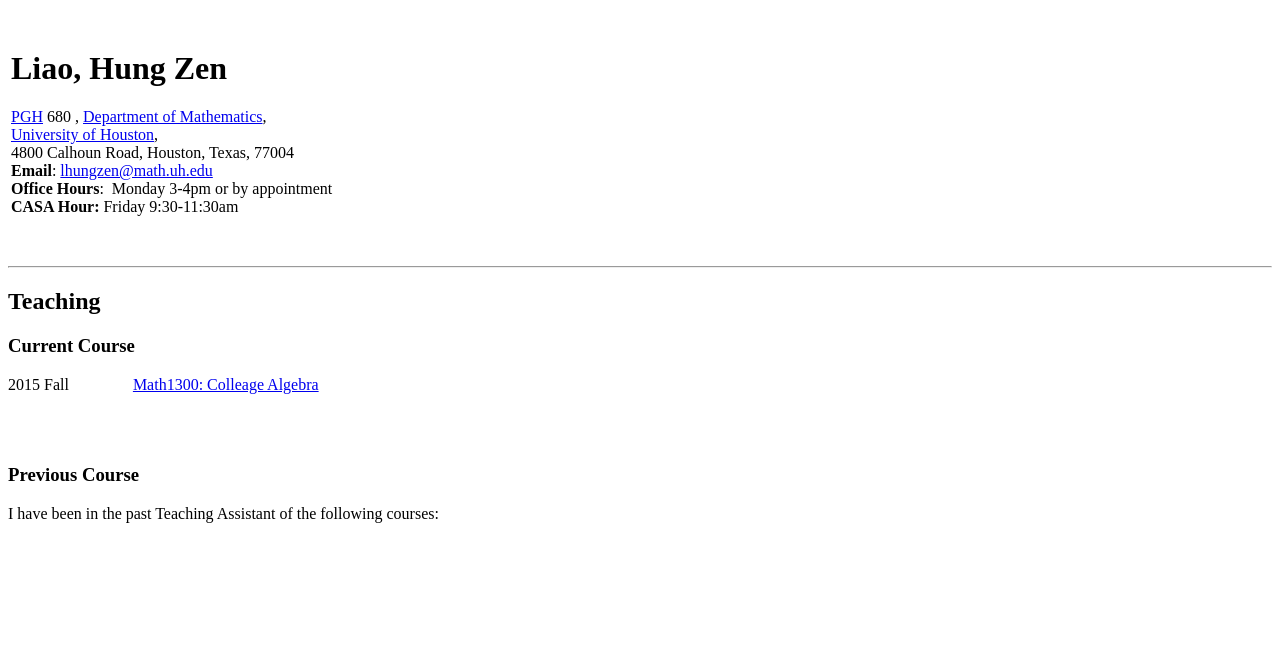
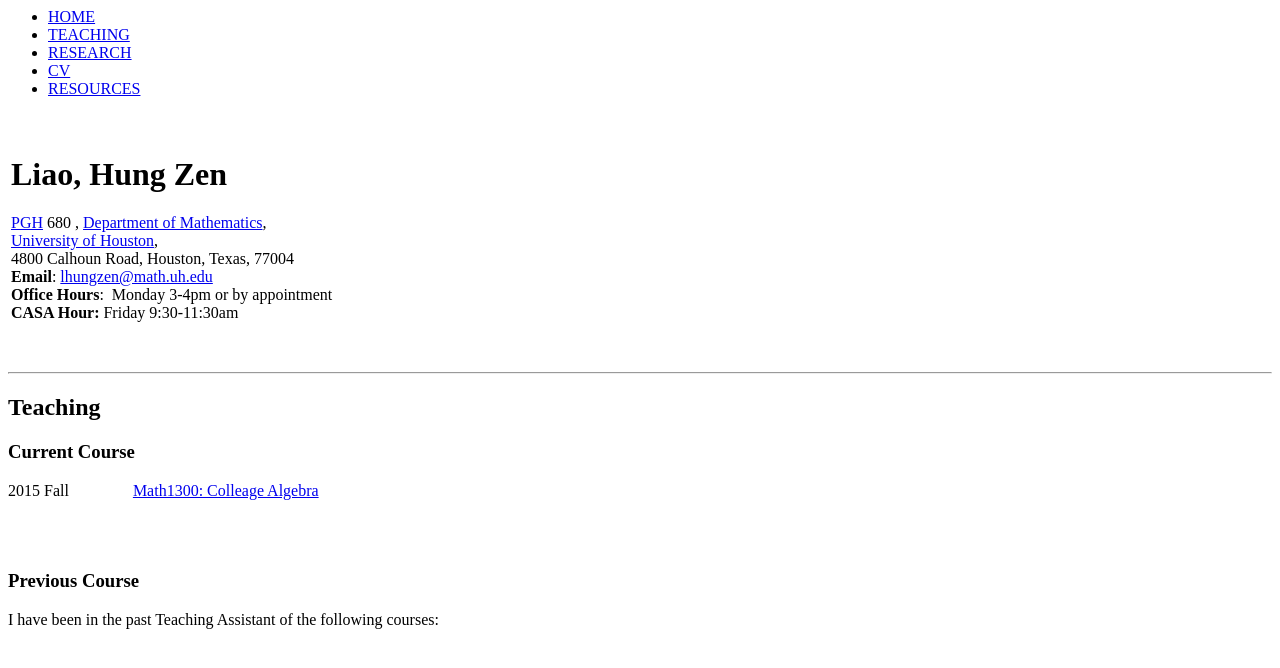
Before and after one commit to Hungzen/Hungzen.github.io, a plain HTML site: page index.html in a window 1280 px wide. Shown: the top 668 px of the page. Drawn offline with Linux system fonts and the light colour scheme.

Commit message:
Update index.html

```diff
--- a/index.html
+++ b/index.html
@@ -10,7 +10,14 @@
   <body>
     <table height="250" width="1422">
       <tbody>
-        <tr>
+        <tr>    <!-- Menu Bar starts here -->
+        <ul>
+          <li><a href="index.html">HOME</a></li>
+          <li><a href="teaching.html">TEACHING</a></li>
+          <li><a href="research.html">RESEARCH</a></li>
+          <li><a href="cv.html">CV</a></li>
+          <li><a href="resources.html">RESOURCES</a></li>
+        </ul>
           <td align="left">
             <h1>Liao, Hung Zen</h1>
             <a href="http://www.uh.edu/maps/buildings/?short_name=pgh">PGH</a>
```
